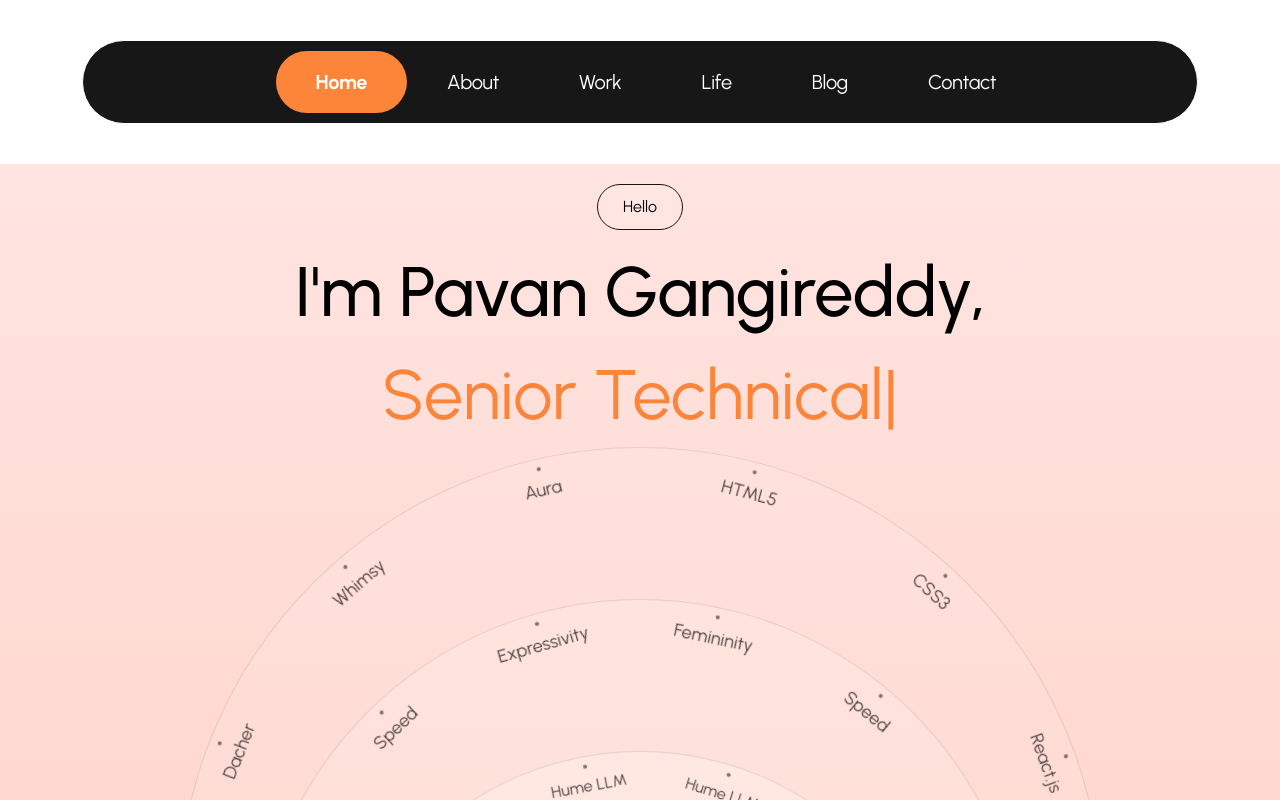
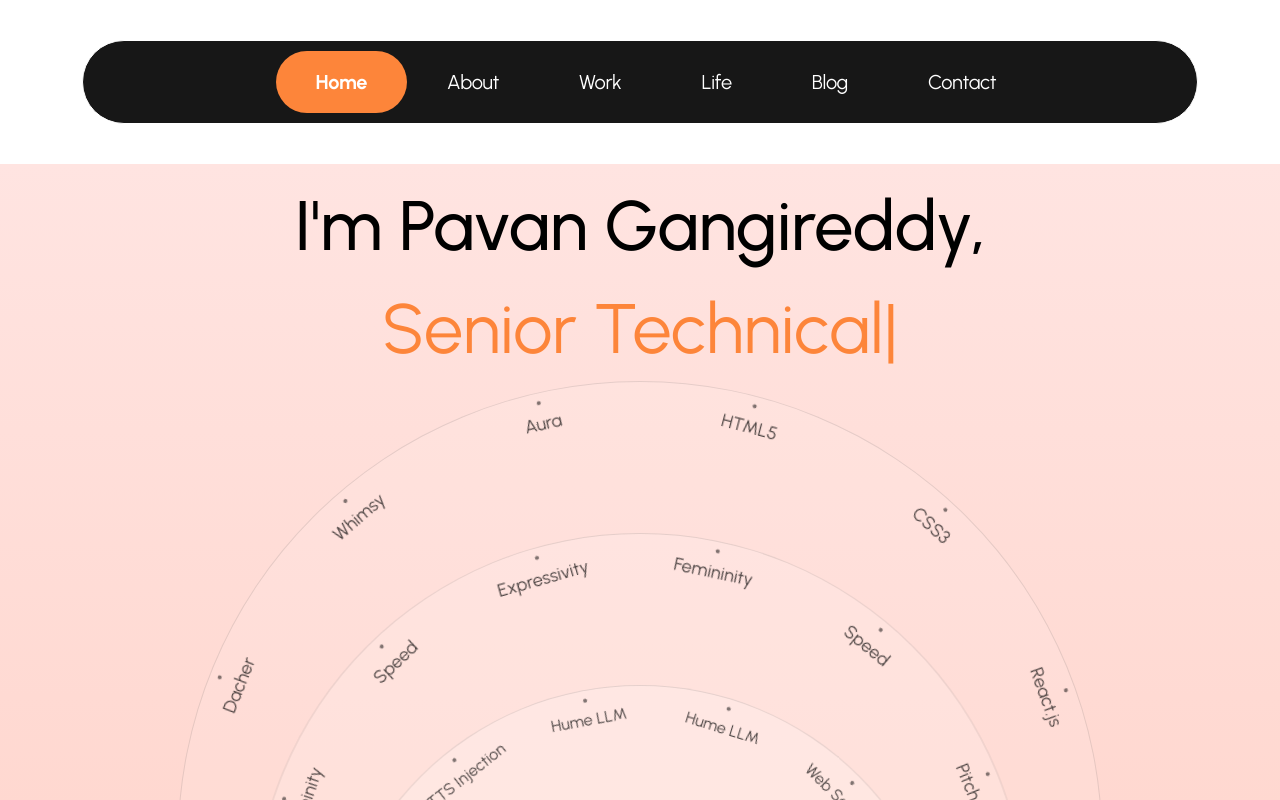
Before and after one commit to Anuhya1002/frontend-microservice, a Next.js app: page / in a window 1280 px wide. Shown: the top 800 px of the page. Built offline with nearby package versions, Linux system fonts and the light colour scheme.

Commit message:
new changes new push

```diff
--- a/src/app/Components/HeroBanner/index.js
+++ b/src/app/Components/HeroBanner/index.js
@@ -5,9 +5,6 @@ export default function HeroBanner() {
   return (
     <section className="container-fluid herobanner">
       <div className="d-flex flex-column align-items-center justify-content-center">
-        <div className="">
-          <button className="hello-btn">Hello</button>
-        </div>
         <h1 className="main-banner-text">I&apos;m Pavan Gangireddy,</h1>
         <Typewritertext />
       </div>
```
